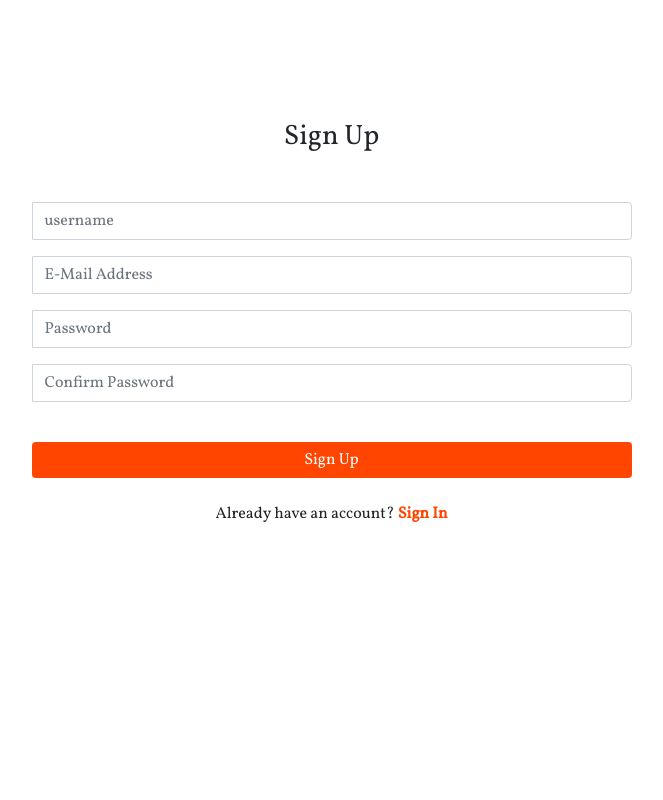
After one commit to demarillacizere/nextdoor, a Django app: page /register/ in a window 1280 px wide. The commit adds this page. Shown: the whole page, without its empty margins (316-979 px from the left). Run offline with Django 3.2, Linux system fonts and the light colour scheme; some libraries are stand-ins or nearby versions.

Commit message:
added registration and login pages

```diff
--- a/nextdoor/models.py
+++ b/nextdoor/models.py
@@ -44,7 +44,7 @@ class Neighborhood(models.Model):
 
 class Profile(models.Model):
     user=models.OneToOneField(User, on_delete=models.CASCADE)
-    profile_pic=models.ImageField(upload_to='profiles/',default='default.jpeg')
+    profile_pic=models.ImageField(upload_to='profiles/',default='profiles/default.png')
     first_name=models.CharField(max_length=30)
     last_name=models.CharField(max_length=30)
     bio= models.CharField(max_length=250)
--- a/nextdoor/templates/index.html
+++ b/nextdoor/templates/index.html
@@ -16,7 +16,7 @@
         {% for hood in hoods %}
         <div class='col-md-5 card' style='text-align:center;padding:20px;'>
             <h5><b>{{hood.name}}</b></h5><br>
-            <div><img src='{{hood.hood_pic.url}}' width="100%"></div><br>
+            <div><img src='{{hood.hood_pic.url}}' width="100%" height='250px;'></div><br>
             <a class='btn btn-info' href='/join/{{hood.id}}' style='width:40%; margin:auto;'>Join</a>
         </div>
         {% endfor %}
--- /dev/null
+++ b/nextdoor/templates/registration/base.html
@@ -0,0 +1,58 @@
+{% load bootstrap4 %}
+{% load static %}
+<!DOCTYPE html>
+<html>
+
+<head>
+  <meta charset="utf-8">
+  <meta name="viewport" content="width=device-width, initial-scale=1">
+
+  <link href="https://fonts.googleapis.com/css2?family=Vollkorn&display=swap" rel="stylesheet">
+  {%if title%}
+
+  <title>{{title}}</title>
+
+  {%endif%}
+
+  {% block styles %}
+    {% bootstrap_css %}
+  {% endblock %}
+  <style>
+    body{
+      font-family: 'Vollkorn', serif;
+      height:100vh;
+    }
+    .btn{
+        background-color: orangered;
+        color:white;
+        border:none;
+    }
+    .btn:hover{
+        background-color: rgb(146, 136, 136);
+    }
+    a{
+        text-decoration: none;
+        color:orangered;
+    }
+    a:hover{
+        color:rgb(128, 124, 124);
+    }
+    .col-md-7{
+      margin-top:20vh;
+    }
+</style>
+</head>
+
+<body>
+
+  {% block content %}  {%endblock%}
+
+
+  {% block scripts %}
+    <script src="https://ajax.googleapis.com/ajax/libs/jquery/3.2.1/jquery.min.js"></script>
+    {% bootstrap_javascript %}
+  {% endblock %}
+
+</body>
+
+</html>
--- /dev/null
+++ b/nextdoor/templates/registration/registration_form.html
@@ -0,0 +1,63 @@
+{%extends "registration/base.html"%} {% load bootstrap4 %}
+{% block content %}
+<style>
+  .col-md-8{
+    border-radius:20px;
+    text-align:center;
+  }
+  .form-group{
+    display:block;
+  }
+</style>
+<div class='row container'>
+  <div class='col-md-3'></div>
+  <div class='col-md-8'>
+    <div class='container'style="margin-top:100px;">
+
+      <h3 class="text-center" style="padding-top:20px">Sign Up</h3>
+      {% if form.errors %}
+        <p> Some Information Might be Incorrect </p>
+      {% endif %}
+      <form  action="register/" method="post" style="padding: 40px;">
+        {% csrf_token %}
+
+        <div class="form-group">
+
+          <div class="input-group">
+            <span class="input-group-addon"><i class="glyphicon glyphicon-user"></i></span>
+            <input  name="username" placeholder="username" class="form-control"  type="text">
+          </div>
+        </div>
+        <div class="form-group">
+          <div class="input-group">
+            <span class="input-group-addon"><i class="glyphicon glyphicon-envelope"></i></span>
+            <input name="email" placeholder="E-Mail Address" class="form-control"  type="email">
+          </div>
+        </div>
+        <div class="form-group">
+          <div class="input-group">
+            <span class="input-group-addon"><i class="glyphicon glyphicon-user"></i></span>
+            <input name="password1" placeholder="Password" class="form-control"  type="password">
+          </div>
+        </div>
+        <div class="form-group">
+            <div class="input-group">
+              <span class="input-group-addon"><i class="glyphicon glyphicon-user"></i></span>
+              <input name="password2" placeholder="Confirm Password" class="form-control"  type="password">
+            </div>
+        </div><br>
+        <div class="form-group" >
+          <button type="submit" class="btn" style='width:100%;'>Sign Up</button><br><br>
+          Already have an account? <a href="/accounts/login"><span style="font-weight:bold"> Sign In</span></a>
+        </div>
+      </form>
+
+    </div>
+  </div>
+  </div>
+
+</div>
+
+
+
+{% endblock %}
--- a/nextdoor/urls.py
+++ b/nextdoor/urls.py
@@ -8,6 +8,7 @@ urlpatterns = [
     url(r'^accounts/profile/', views.my_profile, name='my_profile'),
     url(r'^index',views.index,name='index'),
     url(r'^join/(\d+)', views.join, name='join'),
+    url(r'^register/',views.register, name='register'),
     # url(r'^delete/post/(?P<post_id>\d+)',views.delete_post,name = 'delete_post'),
     url(r'^my_profile',views.my_profile,name = 'my_profile'),
     url(r'^leave',views.leave,name = 'leave'),
--- a/nextdoor/views.py
+++ b/nextdoor/views.py
@@ -3,6 +3,8 @@ from django.http import HttpResponse, Http404,HttpResponseRedirect
 import datetime as dt
 from .models import Neighborhood, Profile, Business, Alert, Hospital
 from django.contrib.auth.decorators import login_required
+from django.contrib.auth.models import User
+from django.contrib.auth import authenticate,login
 from .forms import RegisterForm, NewBusinessForm, ProfileUpdateForm, NewAlertForm
 from django.contrib.auth.models import User
 
@@ -98,3 +100,16 @@ def search_results(request):
 def business(request,business_id):
     business=Business.objects.get(id=business_id)
     return render(request,"business.html",{"business":business})
+
+def register_buss(request):
+    current_user = request.user
+    if request.method == 'POST':
+        form = NewBusinessForm(request.POST)
+        if form.is_valid():
+                business=form.save(commit=False)
+                business.neighborhood=current_user.profile.neighborhood
+                business.save()
+                return redirect('home')
+    else:
+        form = NewBusinessForm()
+    return render(request,'Newbusiness.html')
```
Also changed, not shown: nextdoor/templates/navbar.html (+6 -1 lines), nextdoor/templates/registration/login.html (added, +41 -0 lines), nextdoor/migrations/0005_auto_20210206_1302.py (added), nextdoor/migrations/0006_auto_20210206_1305.py (added).
